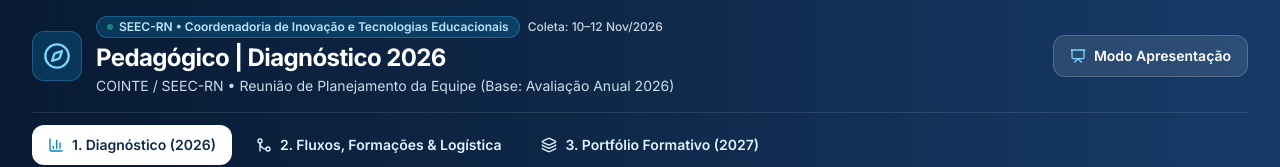
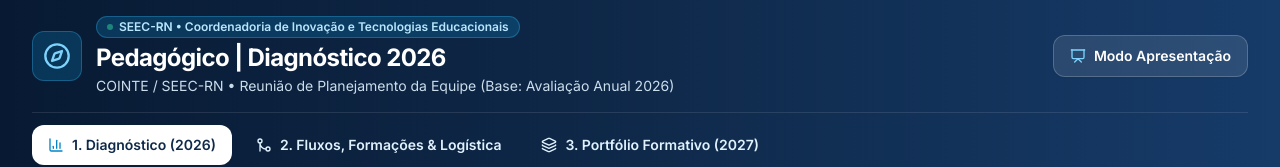
Before and after one commit to cointeDev/diagnostico-2026, a plain HTML site: page index.html in a window 1280 px wide. Shown: the top 167 px of the page. Drawn offline with nearby package versions, Linux system fonts and the light colour scheme.

Commit message:
atualização no diagnostico

```diff
--- a/index.html
+++ b/index.html
@@ -55,9 +55,6 @@
                   ></span>
                   SEEC-RN • Coordenadoria de Inovação e Tecnologias Educacionais
                 </span>
-                <span class="text-xs text-slate-300 font-medium"
-                  >Coleta: 10–12 Nov/2026</span
-                >
               </div>
               <h1
                 class="text-lg sm:text-xl lg:text-2xl font-bold tracking-tight text-white leading-snug"
```
